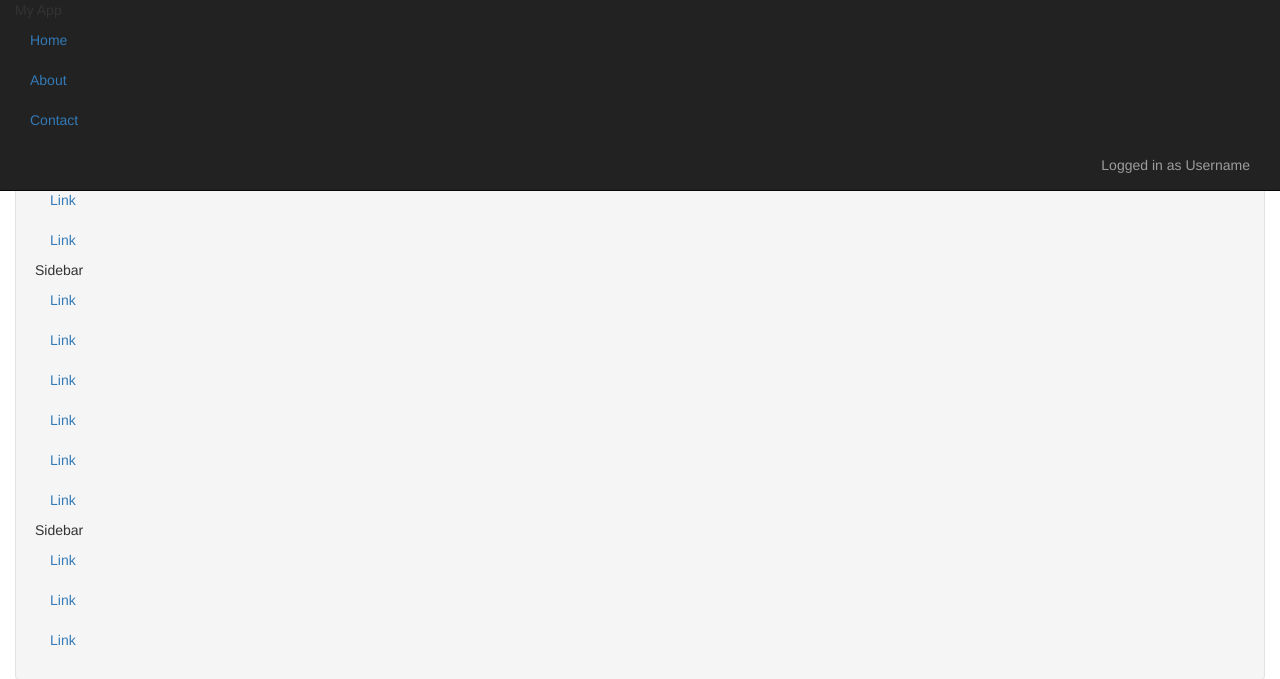
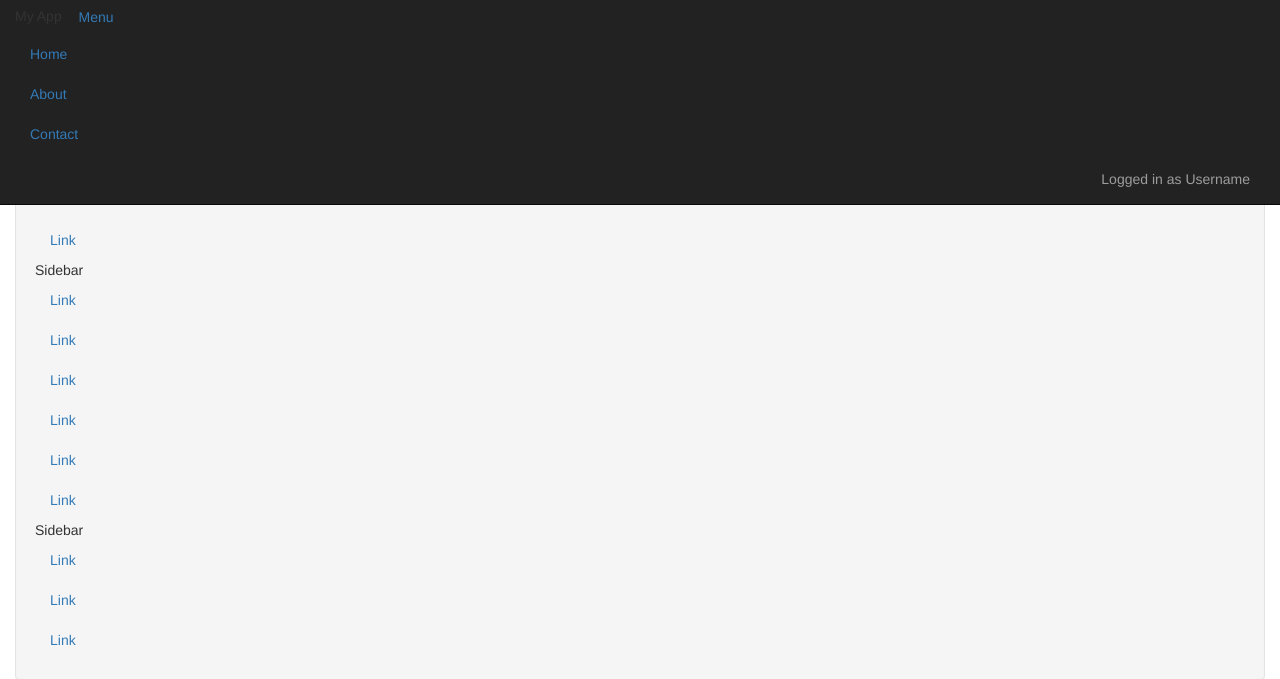
Before and after one commit to marekbrzoska/djb-skeleton, a Python web app: template templates/jinja2/base.html in a window 1280 px wide. Shown: the top 679 px of the page. Run offline with Jinja, Linux system fonts and the light colour scheme; the template is opened without the code that fills it, so the values that code supplies are empty; some libraries are stand-ins or nearby versions.

Commit message:
Add dropdown menu on narrow screen

```diff
--- a/templates/jinja2/base.html
+++ b/templates/jinja2/base.html
@@ -43,6 +43,9 @@
         <div class="navbar-inner">
             <div class="container-fluid">
                 <span class="brand" href="#">My App</span>
+                <a class="btn btn-navbar" data-toggle="collapse" data-target=".nav-collapse">
+                    Menu
+                </a>
                 <div class="nav-collapse">
                     <ul class="nav">
                         <li class="active"><a href="/">Home</a></li>
```
